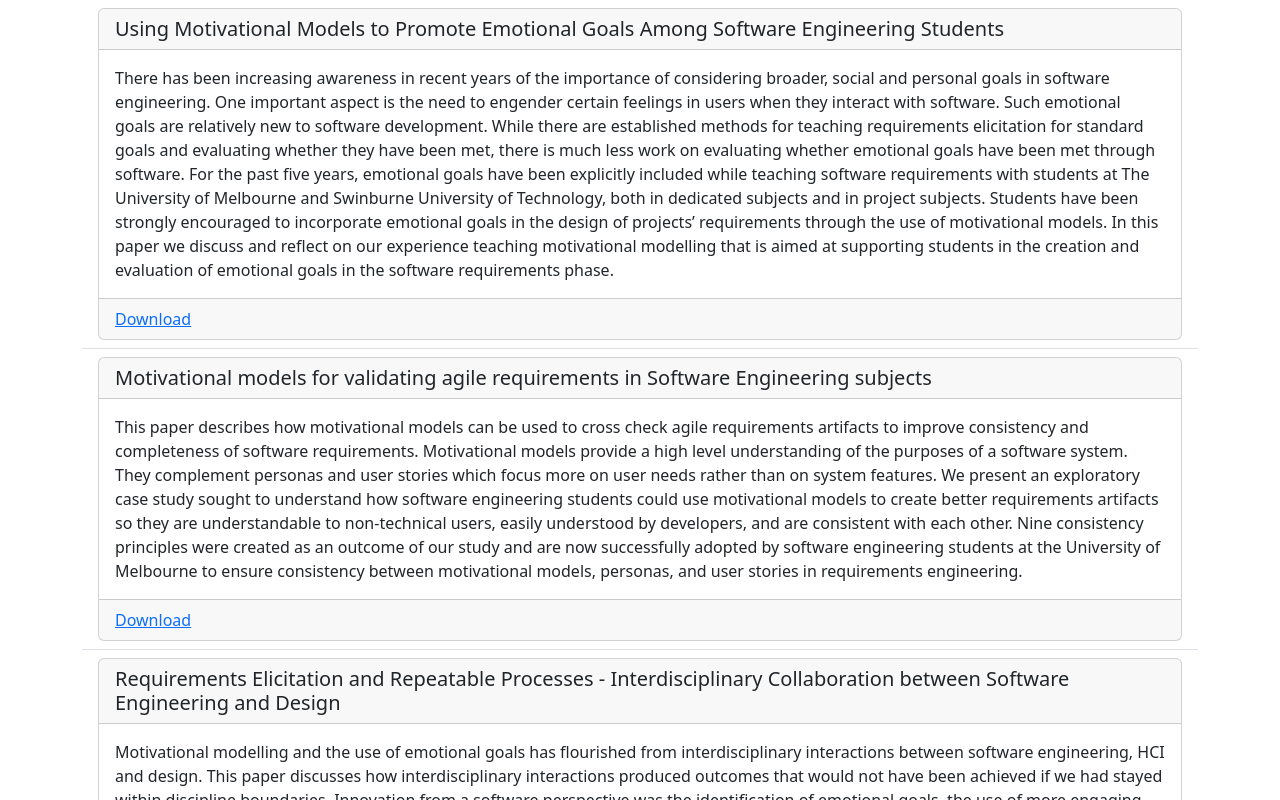
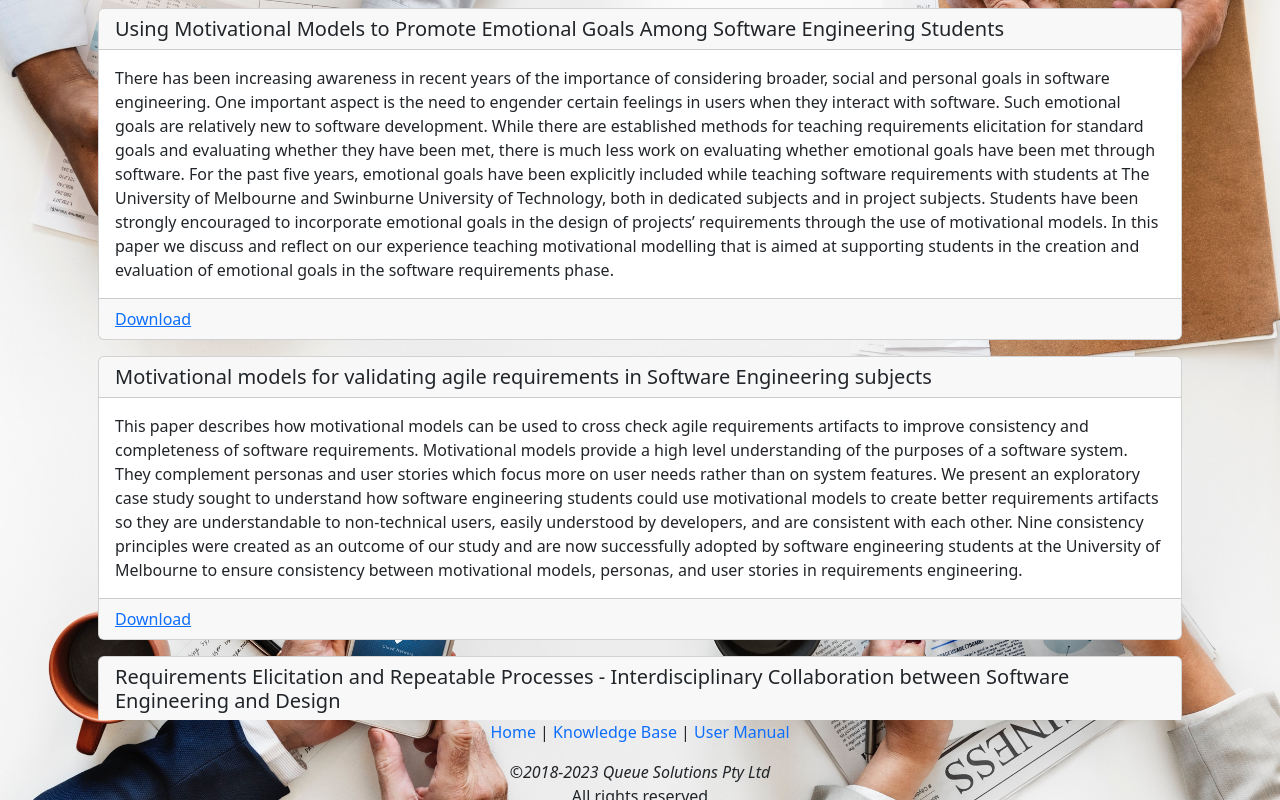
Before and after one commit to MotivationalModelling/mm-local-editor, a React (Vite) app: page /mm-local-editor/papers in a window 1280 px wide. Shown: the top 800 px of the page. Built offline with nearby package versions, Linux system fonts and the light colour scheme.

Commit message:
Fix Papers page layout

```diff
--- a/src/components/DetailCarousel.tsx
+++ b/src/components/DetailCarousel.tsx
@@ -3,7 +3,7 @@ import React from "react";
 import Carousel from "react-bootstrap/Carousel";
 
 export const DetailCarousel: React.FC = () => (
-    <Carousel>
+    <Carousel interval={null}>
         <Carousel.Item>
             <div className="content">
                 <img src="./leon.png"
--- /dev/null
+++ b/src/components/PaperReferenceList.css
@@ -0,0 +1,13 @@
+.container::-webkit-scrollbar {
+    width: 8px;
+}
+
+.container::-webkit-scrollbar-thumb {
+    background: #bbb;
+    border-radius: 5px;
+}
+
+
+.container::-webkit-scrollbar-thumb:hover {
+    background: #999;
+  }
--- a/src/components/PaperReferenceList.tsx
+++ b/src/components/PaperReferenceList.tsx
@@ -4,6 +4,7 @@ import {Link} from "react-router-dom";
 
 import Card from "react-bootstrap/Card";
 import ListGroup from "react-bootstrap/ListGroup";
+import "./PaperReferenceList.css"
 
 export interface Reference {
     title: string
@@ -41,7 +42,7 @@ const PaperReferenceList: React.FC<Props> = ({references}) => {
     return (
         <ListGroup as="ul" variant="flush">
             {references.map((paper, i) => (
-                <ListGroup.Item as="li" key={i}>
+                <ListGroup.Item as="li" key={i} style={{background: "transparent", border: "none"}}>
                     <PaperReference paper={paper} key={i}/>
                 </ListGroup.Item>
             ))}
--- a/src/components/Papers.tsx
+++ b/src/components/Papers.tsx
@@ -174,15 +174,15 @@ const papers: Reference[] = [{
 
 const Papers = () => {
     return (
-        <>
+        <div id="bg">
             <WelcomeHeader/>
             {/*<main role="main" className="inner cover">*/}
-                <Container>
+                <Container style={{overflow: "auto", height: "90vh"}}>
                     <PaperReferenceList references={papers}/>
                 </Container>
             {/*</main>*/}
             <WelcomeFooter destination="" name="Home"/>
-        </>
+        </div>
     );
 };
 
--- a/src/components/WelcomeFooter.tsx
+++ b/src/components/WelcomeFooter.tsx
@@ -10,7 +10,7 @@ type WelcomeFooterProps = {
 const WelcomeFooter = ({ name, destination }: WelcomeFooterProps) => {
   return (
     <footer className="mastfoot mt-auto">
-      <div className="inner">
+      <div className="inner text-center">
         <p>
           <Link to={`/${destination}`} className="text-decoration-none">
             {name}
```
